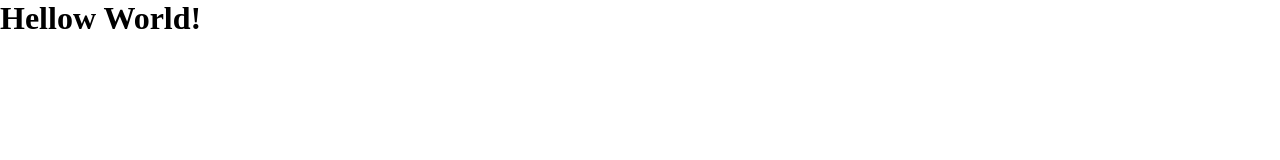
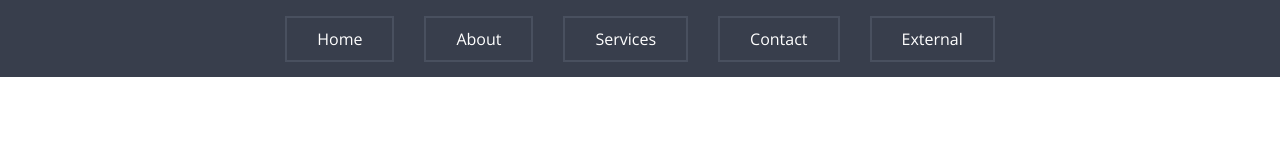
Before and after one commit to dennisQ23/conquer, a plain HTML site: page index.html in a window 1280 px wide. Drawn offline with nearby package versions, Linux system fonts and the light colour scheme.

Commit message:
Add the navbar section

```diff
--- a/index.html
+++ b/index.html
@@ -8,8 +8,31 @@
     <link rel="stylesheet" href="style.css" />
   </head>
   <body>
-    <div>
-      <h1>Hellow World!</h1>
-    </div>
+    <!-- nav section -->
+    <nav class="navbar navbar-fixed-top">
+      <div class="container">
+        <div class="single-page-nav">
+          <ul>
+            <li><a href="#">Home</a></li>
+            <li><a href="#">About</a></li>
+            <li><a href="#">Services</a></li>
+            <li><a href="#">Contact</a></li>
+            <li><a href="#">External</a></li>
+          </ul>
+        </div>
+      </div>
+    </nav>
+    <!-- end of nav section -->
+
+    <!-- header section -->
+
+    <!-- end of header section -->
+
+    <!-- features section -->
+    <!-- blog section -->
+    <!-- services section -->
+    <!-- testimonial section -->
+    <!-- contact section -->
+    <!-- footer section -->
   </body>
 </html>
--- a/style.css
+++ b/style.css
@@ -1,5 +1,71 @@
+@import url('https://fonts.googleapis.com/css2?family=Open+Sans&display=swap');
+
 * {
   box-sizing: border-box;
   margin: 0;
   padding: 0;
 }
+
+/* body {
+  font-size: 14px;
+  line-height: 1.42;
+  color: #333;
+} */
+
+body,
+h1,
+h2,
+h3,
+h4,
+h5,
+h6,
+.h1,
+.h2,
+.h3,
+.h4,
+.h5,
+.h6 {
+  font-family: 'Open Sans', Helvetica, Arial, sans-serif !important;
+}
+
+/* navbar section */
+
+.navbar {
+  background-color: #383e4c;
+  height: 77px;
+  display: flex;
+  justify-content: center;
+  align-items: center;
+  min-height: 50px;
+  margin-bottom: 20px;
+}
+
+.navbar-fixed-top {
+  position: fixed;
+  top: 0;
+  right: 0;
+  left: 0;
+  z-index: 1030;
+}
+
+.container {
+  width: 1170px;
+}
+
+.navbar ul {
+  display: flex;
+  gap: 30px;
+  align-items: center;
+  justify-content: center;
+}
+
+.navbar ul li {
+  list-style: none;
+  border: 2px solid #49505f;
+  padding: 10px 30px;
+}
+
+.navbar ul li a {
+  text-decoration: none;
+  color: #fff;
+}
```
